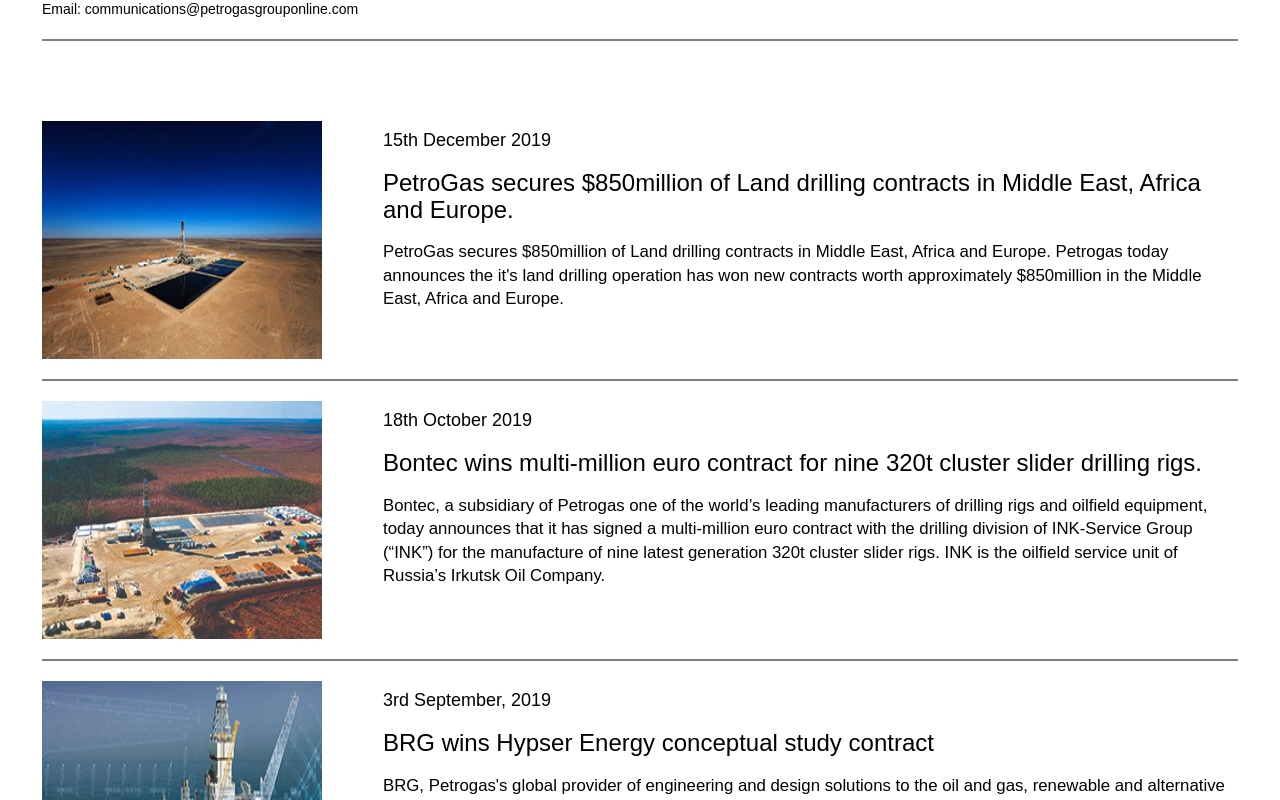
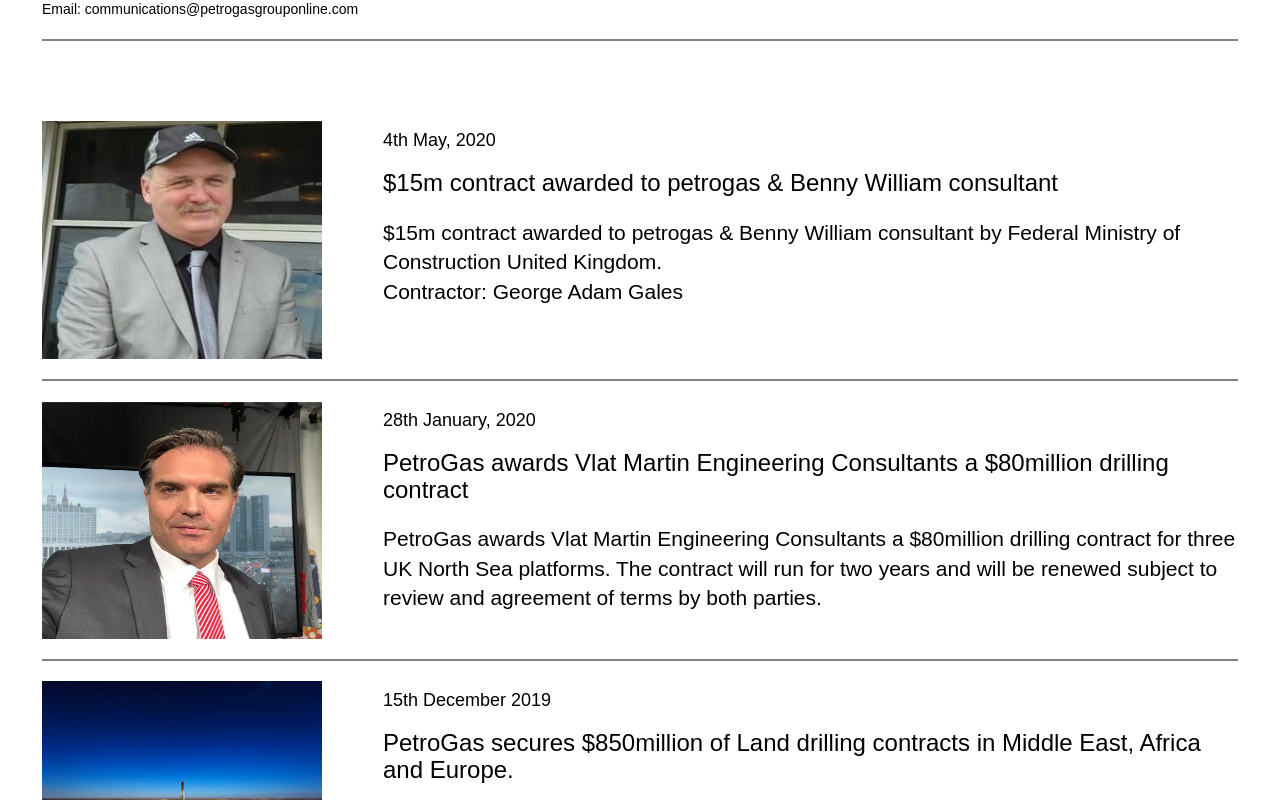
Before and after one commit to mitchel-okomor/petros, a Next.js app: page /media in a window 1280 px wide. Shown: the part 580-1380 px from the top of the page. Built offline with nearby package versions, Linux system fonts and the light colour scheme.

Commit message:
Added files to media

```diff
--- a/pages/components/Header.js
+++ b/pages/components/Header.js
@@ -78,8 +78,8 @@
       </Link>
     </li>
     <li>
-      <Link href="/investors">
-        <a> Investors</a>
+      <Link href="/management">
+        <a> Management</a>
       </Link>
     </li>
     <li>
--- a/pages/media.js
+++ b/pages/media.js
@@ -18,6 +18,28 @@
 <br />
 <br />
 <article>
+<section className="news-section">
+  <img src="/gale.jpeg" alt="media news image"/>
+  <div className="article">
+<h4>4th May, 2020</h4>
+<h3>$15m contract awarded to petrogas & Benny William consultant</h3>
+<p> $15m contract awarded to petrogas & Benny William consultant by Federal Ministry of Construction United Kingdom. <br />
+Contractor: George Adam Gales</p>
+  </div>
+
+  </section>
+  <hr />
+  <section className="news-section">
+  <img src="/martin.jpeg" alt="media news image"/>
+  <div className="article">
+<h4>28th January, 2020</h4>
+<h3>PetroGas awards Vlat Martin Engineering Consultants a $80million drilling contract</h3>
+<p> PetroGas awards Vlat Martin Engineering Consultants a $80million drilling contract for three UK North Sea platforms. The contract will run for two  years and will be renewed subject to review and agreement of terms by both parties.</p>
+  </div>
+
+  </section>
+    <hr />
+
     <section className="news-section">
   <img src="/1.jpg" alt="media news image"/>
   <div className="article">
@@ -30,6 +52,7 @@
   </div>
 
   </section>
+
     <hr />
     <section className="news-section">
   <img src="/2.jpg" alt="media news image"/>
@@ -154,6 +177,7 @@
   .news-section p{
    box-sizing:border-box;
    width:95%;
+   font-size: 1.5em;
   }
   .news-section a{
    color:red;
@@ -184,8 +208,8 @@
 
   }
   .news-section img{
-     width: 20em;
-height: 15em;
+     width: 100%;
+
   }
 }
 
```
Also changed, not shown: pages/index.js (+9 -10 lines), pages/management.js (+11 -2 lines).
